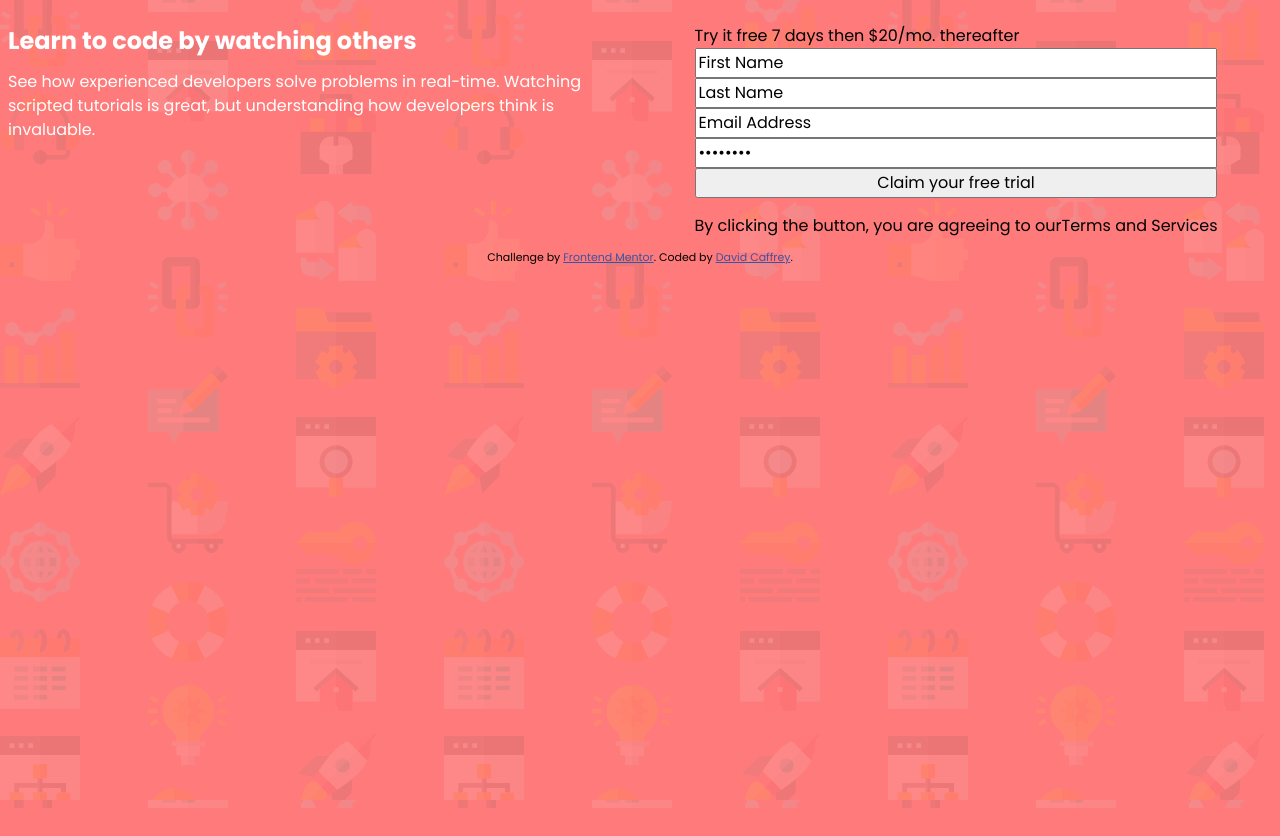
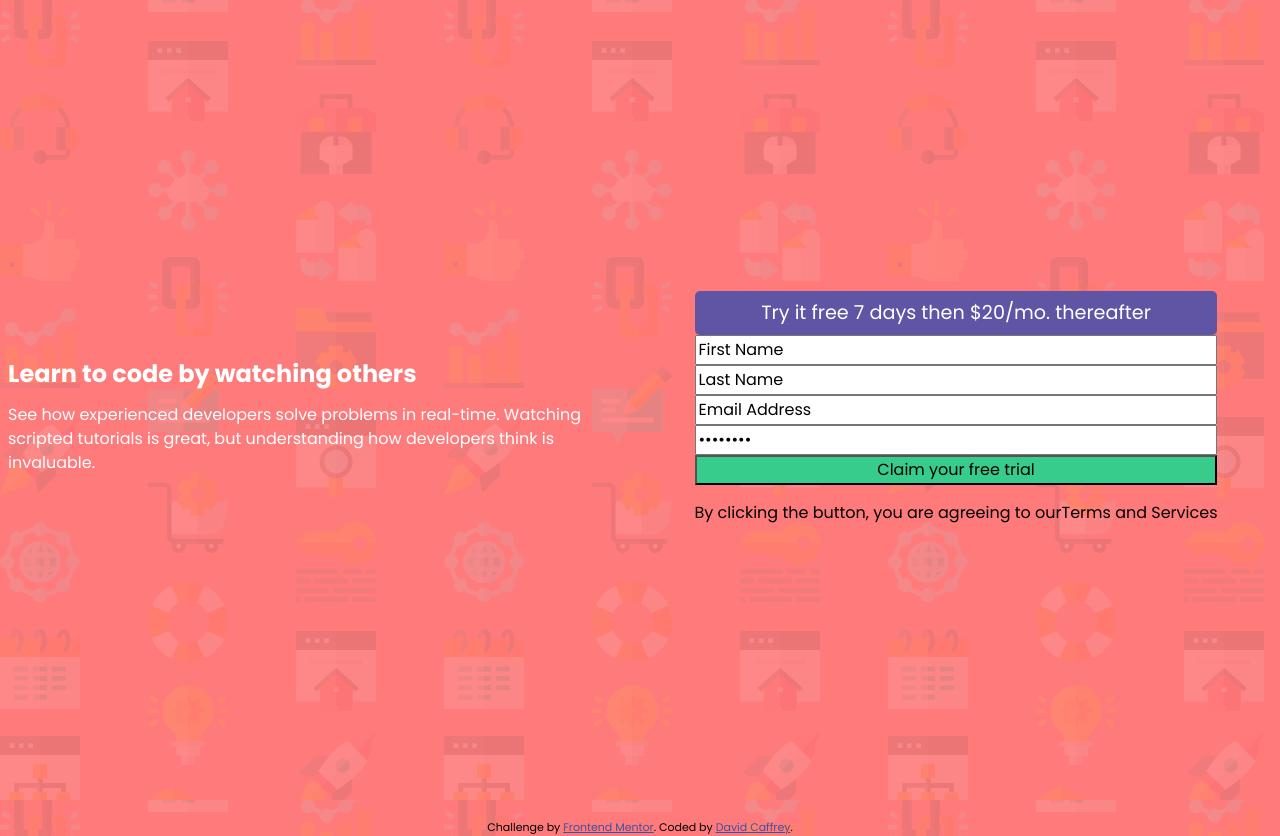
Before and after one commit to DavidCaffrey/Intro-component-signup-form, a plain HTML site: page index.html in a window 1280 px wide. Before the commit the page ends 808 px from the top, so only its background shows below. Drawn offline with Linux system fonts and the light colour scheme.

Commit message:
styling form and layout

```diff
--- a/index.html
+++ b/index.html
@@ -41,7 +41,7 @@
           <input type="text" name="" id="" value="Last Name" />
           <input type="email" name="" id="" value="Email Address" />
           <input type="password" name="" id="" value="Password" />
-          <button type="submit">Claim your free trial</button>
+          <button type="submit" class="btn-submit">Claim your free trial</button>
           <p>By clicking the button, you are agreeing to our<span>Terms and Services</span>
           </p>
         </form>
--- a/styles.css
+++ b/styles.css
@@ -90,12 +90,21 @@ body{
     font-family: 'Poppins', sans-serif;
     background-color: var(--clr-prime-red);
     background-image: url('images/bg-intro-desktop.png');
+    line-height: 1.5;
+    min-height: 100vh;
+    overflow-x: hidden;
+}
+
+input,button,textarea,select{
+  font:inherit;
 }
 
 .signUp-section{
     display: grid;
     grid-template-columns: 1fr 1fr;
+    align-items: center;
     justify-items: center;
+    height: 100vh;
 }
 
 .info-container{
@@ -106,10 +115,25 @@ body{
     display: flex;
     flex-direction: column;
 }
+.form-banner{
+  background-color:var(--clr-accent-blue);
+  color: white;
+  text-align: center;
+  border-radius: 5px;
+}
+
+.form-banner p{
+  margin: 8px 0;
+  font-size: 1.2rem;
+}
 
 .signUp-form{
     display: flex;
     flex-direction: column;
+}
+
+.btn-submit{
+  background-color:var(--clr-prime-green);
 }
 
 .attribution {
```
